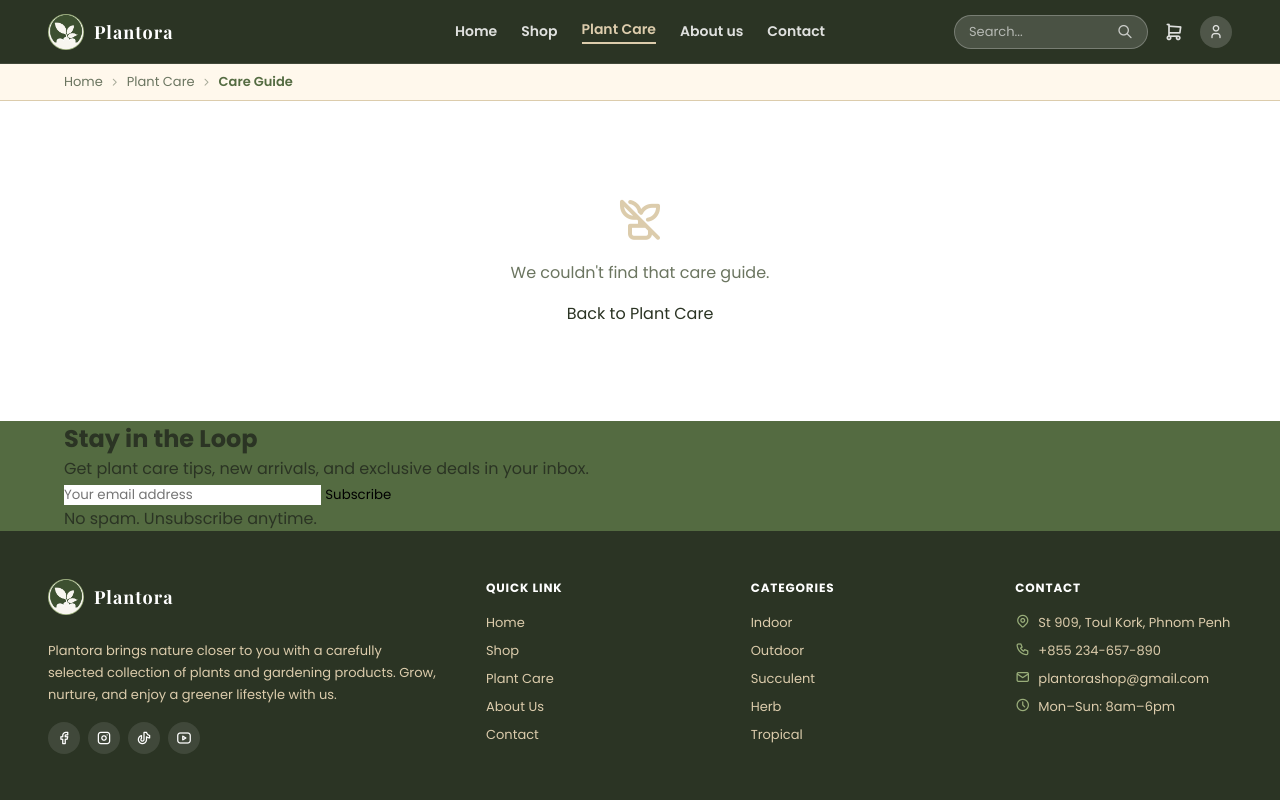
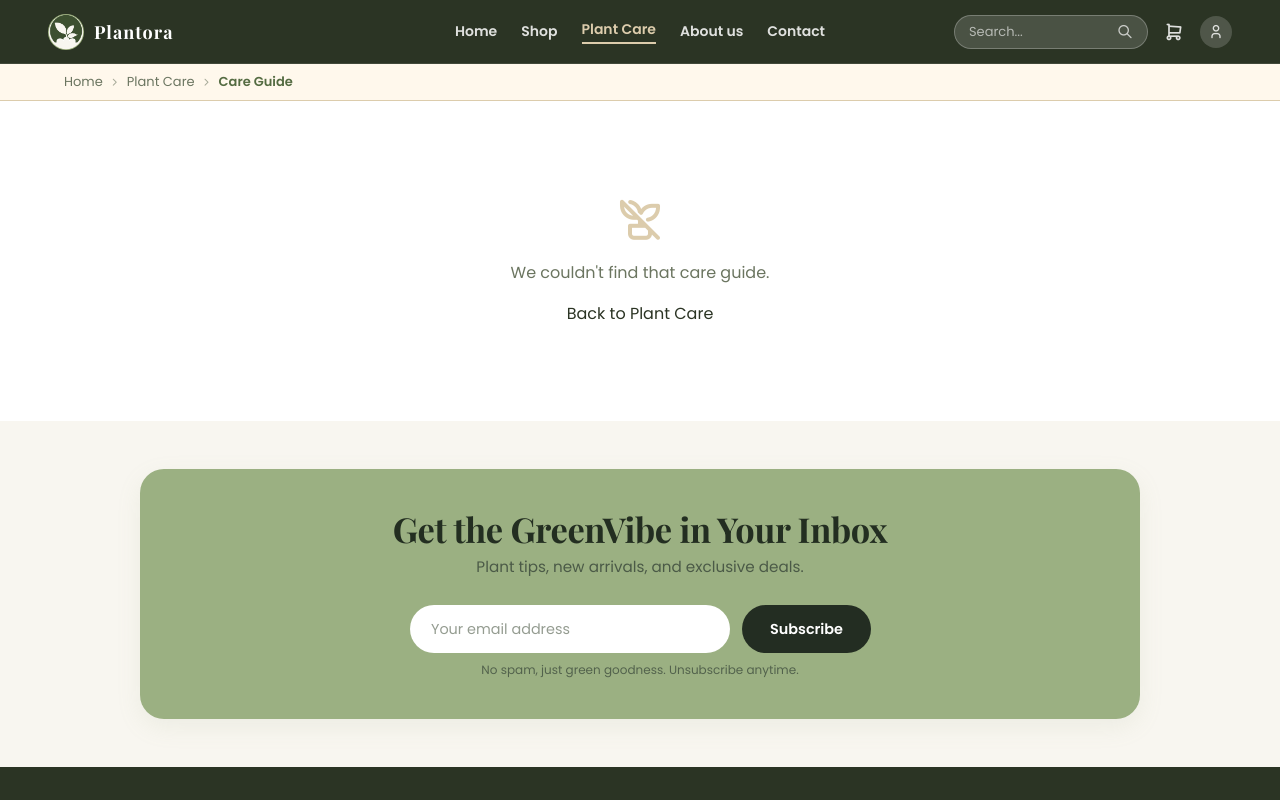
Before and after one commit to nhentheary/Gardening-Plant-shop-website, a plain HTML site: page html/plant-guide.html in a window 1280 px wide. Shown: the top 800 px of the page. Drawn offline with nearby package versions, Linux system fonts and the light colour scheme.

Commit message:
Update about and plant care pages

```diff
--- a/css/home.css
+++ b/css/home.css
@@ -159,7 +159,9 @@
     display: flex;
     justify-content: space-between;
     align-items: center;
-    position: relative;
+    position: sticky;
+    top: 0;
+    z-index: 100;
     box-sizing: border-box;
 }
 
--- a/css/plant-care.css
+++ b/css/plant-care.css
@@ -88,77 +88,26 @@
     }
     .section-subtitle.beige { color: var(--color-warm-beige); }
 
-    /* ── NEWSLETTER (mirror home.css exactly) ── */
-    .newsletter-section {
-    background: var(--color-light-green);
-    padding: var(--gap-xl) 0;
-    }
-    .newsletter-inner {
-    display: flex;
-    align-items: center;
-    gap: var(--gap-xl);
-    flex-wrap: wrap;
-    max-width: 1200px;
-    margin: 0 auto;
-    padding: 0 var(--gap-lg);
-    }
-    .newsletter-text { flex: 1; min-width: 200px; }
-    .newsletter-text h2 {
-    font-family: var(--font-heading);
-    font-size: 24px;
-    font-weight: 700;
-    color: var(--color-deep-dark);
-    margin-bottom: var(--gap-xs);
-    }
-    .newsletter-text p { font-size: 14px; color: var(--color-deep-dark); opacity: 0.7; }
-    .newsletter-form {
-    display: flex;
-    gap: var(--gap-sm);
-    flex: 1;
-    min-width: 280px;
-    max-width: 460px;
-    }
-    .newsletter-input {
-    flex: 1;
-    padding: 12px 18px;
-    border-radius: var(--radius-full);
-    border: 1px solid rgba(43,52,36,0.15);
-    background: var(--color-white);
-    font-family: var(--font-body);
-    font-size: 14px;
-    color: var(--color-deep-dark);
-    }
-    .newsletter-input::placeholder { color: #aaa; }
-    .newsletter-input:focus { outline: none; border-color: var(--color-dark-green); }
-    .newsletter-note {
-    font-size: 12px;
-    color: var(--color-deep-dark);
-    opacity: 0.55;
-    width: 100%;
-    text-align: center;
-    margin-top: -8px;
-    }
-
     /* ══════════════════════════════════════════
     SECTION 1: HERO
     ══════════════════════════════════════════ */
     .pc-hero {
         background: var(--color-dark-green);
-        display: flex;
-        align-items: stretch; /* Forces height to match the image height */
+        display: grid;
+        grid-template-columns: repeat(2, minmax(0, 1fr));
+        height: 400px;
         width: 100%;
         overflow: hidden;
+        position: relative;
     }
 
-    .pc-hero-content {
-    flex: 1;
-    width: 50%;
-    /* Reduced bottom padding to tighten the space under the buttons */
-    padding: 60px 6% 20px 6%;
+.pc-hero-content {
+    padding: var(--gap-xl) 12%;
     display: flex;
     flex-direction: column;
-    justify-content: center;
+    justify-content: flex-start;
     position: relative;
+    z-index: 1;
     }
     /* subtle radial overlay */
     .pc-hero::before {
@@ -196,11 +145,11 @@
     color: var(--color-light-green);
     }
 
-    .pc-hero-sub {
+.pc-hero-sub {
     font-size: 16px;
     color: var(--color-warm-beige);
     line-height: 1.7;
-    margin-bottom: var(--gap-xl);
+    margin-bottom: var(--gap-md);
     max-width: 440px;
     opacity: 0.9;
     }
@@ -212,9 +161,11 @@
     }
 
     .pc-hero-img-wrap {
-        width: 50%;
-        height: 400px;
+        height: 100%;
+        min-width: 0;
         overflow: hidden;
+        position: relative;
+        z-index: 1;
     }
 
     .pc-hero-img {
@@ -234,7 +185,7 @@
     box-sizing: border-box;
 }
 
-.newsletter-inner {
+.newsletter-container {
     width: 100%;
     max-width: 1000px;
     height: 250px;
@@ -252,14 +203,14 @@
     overflow: hidden;
 }
 
-.newsletter-text {
+.newsletter-header {
     display: flex;
     flex-direction: column;
     align-items: center;
     gap: 0.4rem;
 }
 
-.newsletter-text h2 {
+.newsletter-heading {
     font-family: var(--font-heading);
     font-size: 2.15rem;
     font-weight: 700;
@@ -269,7 +220,7 @@
     line-height: 1.2;
 }
 
-.newsletter-text p {
+.newsletter-description {
     font-family: var(--font-body);
     font-size: 0.95rem;
     color: #4B5A47;
@@ -284,6 +235,15 @@
     width: 100%;
     max-width: 460px;
     box-sizing: border-box;
+}
+
+.newsletter-action-wrapper {
+    display: flex;
+    flex-direction: column;
+    align-items: center;
+    gap: 0.5rem;
+    width: 100%;
+    margin-top: 0.75rem;
 }
 
 .newsletter-input {
@@ -310,6 +270,29 @@
     box-shadow: 0 0 0 4px rgba(35, 46, 33, 0.08);
     border-color: #232E21;
 }
+
+.newsletter-btn {
+    height: 48px;
+    padding: 0 28px;
+    border-radius: 50px;
+    background-color: #232D22;
+    color: #ffffff;
+    border: none;
+    font-family: var(--font-body);
+    font-size: 0.9rem;
+    font-weight: 600;
+    cursor: pointer;
+    transition: all 0.25s ease;
+    white-space: nowrap;
+    box-sizing: border-box;
+}
+
+.newsletter-btn:hover {
+    background-color: #161C15;
+    transform: translateY(-1px);
+}
+
+.newsletter-btn:active { transform: translateY(0); }
 
 .newsletter-note {
     font-family: var(--font-body);
@@ -718,8 +701,8 @@
     @media (max-width: 768px) {
     /* hero */
     .pc-hero {
-        flex-direction: column;
-        min-height: auto;
+        grid-template-columns: 1fr;
+        height: auto;
     }
     .pc-hero-content {
         padding: var(--gap-xl) var(--gap-md);
@@ -755,9 +738,9 @@
     .pc-seasonal-body { padding: var(--gap-lg) var(--gap-md); }
 
     /* newsletter */
-    .newsletter-inner { flex-direction: column; gap: var(--gap-md); text-align: center; }
+    .newsletter-container { height: auto; padding: 40px 20px; }
     .newsletter-form { flex-direction: column; width: 100%; max-width: 100%; }
-    .newsletter-input { width: 100%; }
+    .newsletter-input, .newsletter-btn { width: 100%; }
     }
 
     /* ══════════════════════════════════════════
--- a/css/plant-guide.css
+++ b/css/plant-guide.css
@@ -339,6 +339,87 @@
     line-height: 1.5;
     }
 
+    /* ── NEWSLETTER (matches the home page) ── */
+    .newsletter-section {
+    width: 100%;
+    padding: 3rem 6%;
+    background-color: #F8F6F0;
+    display: flex;
+    justify-content: center;
+    align-items: center;
+    box-sizing: border-box;
+    }
+    .newsletter-container {
+    width: 100%;
+    max-width: 1000px;
+    height: 250px;
+    background-color: #9BB082;
+    border-radius: 24px;
+    padding: 1.5rem 3rem;
+    display: flex;
+    flex-direction: column;
+    align-items: center;
+    justify-content: center;
+    text-align: center;
+    gap: 1rem;
+    box-shadow: 0 8px 24px rgba(155, 176, 130, 0.12);
+    box-sizing: border-box;
+    overflow: hidden;
+    }
+    .newsletter-header { display: flex; flex-direction: column; align-items: center; gap: 0.4rem; }
+    .newsletter-heading {
+    font-family: 'Playfair Display', Georgia, serif;
+    font-size: 2.15rem;
+    font-weight: 700;
+    color: #232E21;
+    margin: 0;
+    letter-spacing: -0.01em;
+    line-height: 1.2;
+    }
+    .newsletter-description {
+    font-family: 'Poppins', sans-serif;
+    font-size: 0.95rem;
+    color: #4B5A47;
+    max-width: 480px;
+    margin: 0;
+    line-height: 1.4;
+    }
+    .newsletter-action-wrapper { display: flex; flex-direction: column; align-items: center; gap: 0.5rem; width: 100%; margin-top: 0.75rem; }
+    .newsletter-form { display: flex; gap: 12px; width: 100%; max-width: 460px; box-sizing: border-box; }
+    .newsletter-input {
+    flex: 1;
+    height: 48px;
+    padding: 0 20px;
+    border-radius: 50px;
+    border: 1px solid rgba(255, 255, 255, 0.4);
+    background-color: #ffffff;
+    font-family: 'Poppins', sans-serif;
+    font-size: 0.9rem;
+    color: #232E21;
+    transition: all 0.25s ease;
+    box-sizing: border-box;
+    }
+    .newsletter-input::placeholder { color: #8F978B; opacity: 0.95; }
+    .newsletter-input:focus { outline: none; box-shadow: 0 0 0 4px rgba(35, 46, 33, 0.08); border-color: #232E21; }
+    .newsletter-btn {
+    height: 48px;
+    padding: 0 28px;
+    border-radius: 50px;
+    background-color: #232D22;
+    color: #ffffff;
+    border: none;
+    font-family: 'Poppins', sans-serif;
+    font-size: 0.9rem;
+    font-weight: 600;
+    cursor: pointer;
+    transition: all 0.25s ease;
+    white-space: nowrap;
+    box-sizing: border-box;
+    }
+    .newsletter-btn:hover { background-color: #161C15; transform: translateY(-1px); }
+    .newsletter-btn:active { transform: translateY(0); }
+    .newsletter-note { font-family: 'Poppins', sans-serif; font-size: 0.75rem; color: #4B5A47; margin: 0; opacity: 0.9; }
+
     /* ══════════════════════════════════════════
     RESPONSIVE — TABLET (max 1024px)
     ══════════════════════════════════════════ */
@@ -375,6 +456,9 @@
     .pg-sidebar { flex-direction: column; }
 
     .pg-related-grid { grid-template-columns: 1fr; }
+    .newsletter-container { height: auto; padding: 40px 20px; }
+    .newsletter-form { flex-direction: column; width: 100%; }
+    .newsletter-input, .newsletter-btn { width: 100%; }
     }
 
     /* ══════════════════════════════════════════
--- a/html/plant-guide.html
+++ b/html/plant-guide.html
@@ -209,18 +209,18 @@
 
     <!-- ── NEWSLETTER ── -->
     <section class="newsletter-section">
-        <div class="container">
-        <div class="newsletter-inner">
-            <div class="newsletter-text">
-            <h2>Stay in the Loop</h2>
-            <p>Get plant care tips, new arrivals, and exclusive deals in your inbox.</p>
+        <div class="newsletter-container">
+            <div class="newsletter-header">
+                <h2 class="newsletter-heading">Get the GreenVibe in Your Inbox</h2>
+                <p class="newsletter-description">Plant tips, new arrivals, and exclusive deals.</p>
             </div>
-            <form class="newsletter-form" onsubmit="return false;">
-            <input type="email" placeholder="Your email address" class="newsletter-input">
-            <button type="submit" class="btn-pill btn-pill-dark">Subscribe</button>
-            </form>
-            <p class="newsletter-note">No spam. Unsubscribe anytime.</p>
-        </div>
+            <div class="newsletter-action-wrapper">
+                <form class="newsletter-form" onsubmit="event.preventDefault(); alert('Subscribed!');">
+                    <input type="email" class="newsletter-input" placeholder="Your email address" required>
+                    <button type="submit" class="newsletter-btn">Subscribe</button>
+                </form>
+                <p class="newsletter-note">No spam, just green goodness. Unsubscribe anytime.</p>
+            </div>
         </div>
     </section>
 
```
Also changed, not shown: css/about.css (+7 -6 lines), html/plant-care.html (+11 -11 lines), images/hero/contact-page-hero.jpg (added).
